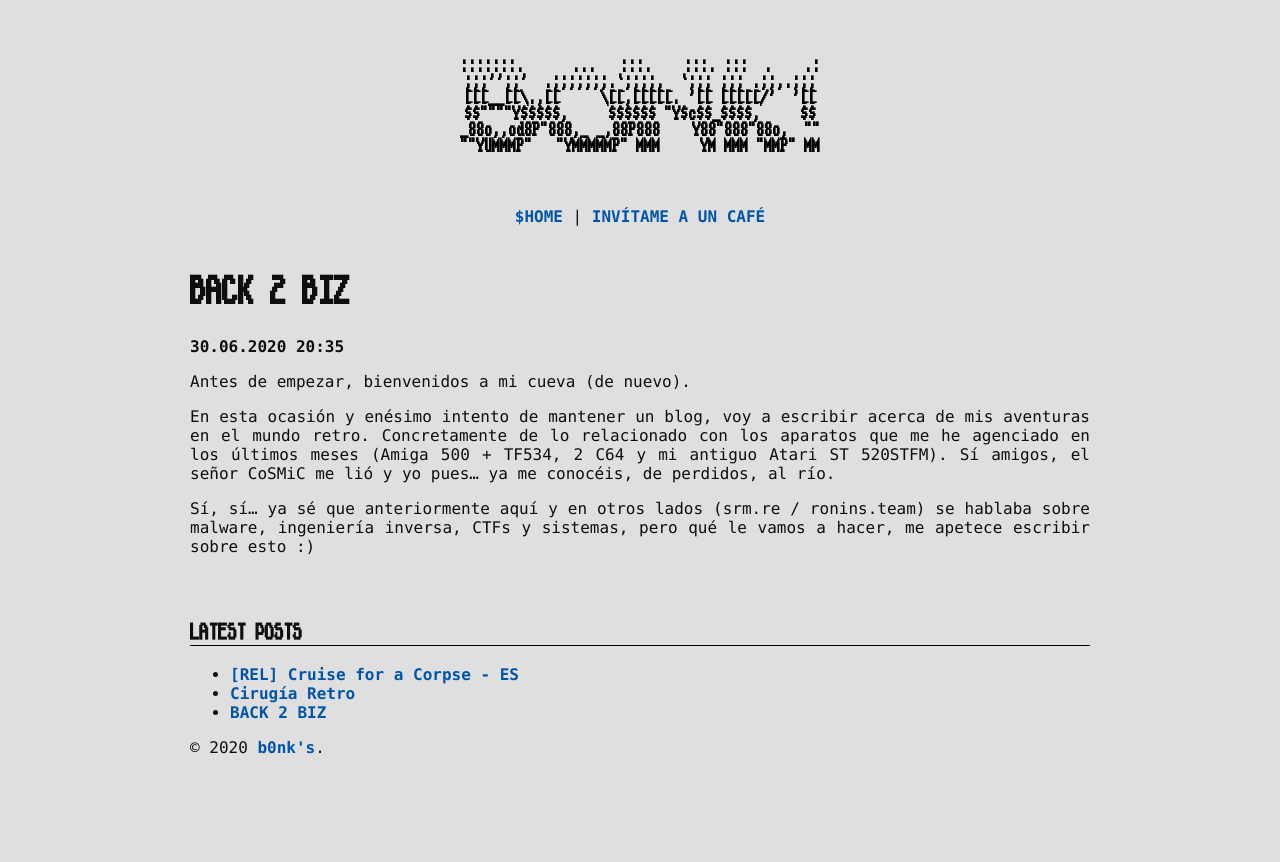
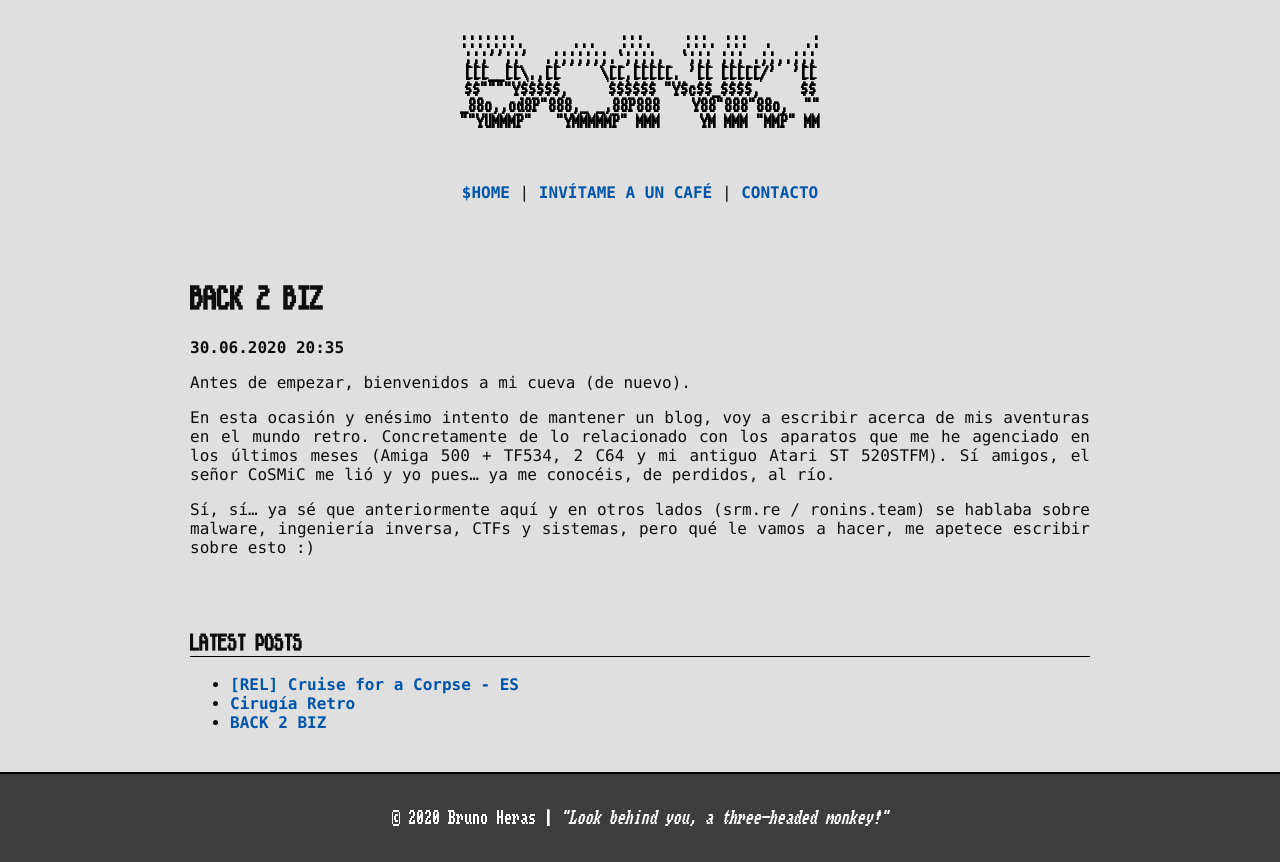
Before and after one commit to b0nkafe/blog, a plain HTML site: page posts/back2biz/index.html in a window 1280 px wide. Before the commit the page ends 800 px from the top, so only its background shows below. Drawn offline with Linux system fonts and the light colour scheme.

Commit message:
CSS tweaks

```diff
--- a/css/style.css
+++ b/css/style.css
@@ -25,14 +25,35 @@ html {
 }
 
 body {
-    max-width:900px;
-    margin:40px auto;
-    padding:0 10px;
-    font-size:16px/1.5;
+    /* margin:40px auto; */
+    /* padding:0 10px; */
+    margin: 0px;
+    font-size:14px/1.3;
     font-family: Consolas, Monospace;
     color:#0e0e0e;
     background: #dfdfdf;
 }
+
+main {
+    max-width:900px;
+    margin:40px auto;
+    padding:0 10px;
+    font-size:14px/1.3;
+    font-family: Consolas, Monospace;
+    color:#0e0e0e;
+    background: #dfdfdf;
+}
+
+aside {
+    max-width:900px;
+    margin:40px auto;
+    padding:0 10px;
+    font-size:14px/1.3;
+    font-family: Consolas, Monospace;
+    color:#0e0e0e;
+    background: #dfdfdf;
+}
+
 
 h1,h2,h3 {
     line-height:1.2;
@@ -41,7 +62,7 @@ h1,h2,h3 {
 
 h1, h1 a:link, h1 a:hover, h1 a:visited {
     text-transform: uppercase;
-    font-size: 24pt;
+    font-size: 20pt;
     width: 100%;
 }
 
@@ -197,3 +218,27 @@ img {
    margin-right: auto; */
    margin: 20px auto 20px auto;
 }
+
+footer {
+    background: #3d3d3d;
+    border-top: 2px solid #000;
+    color: #fff;
+    font-family: Topaz;
+    /* padding: 20px; */
+    text-align: center;
+    width:100%;
+    padding-top: 20px;
+    padding-bottom: 20px;
+    position: absolute;
+}
+
+footer p a:visited, footer p a:link {
+    color: #fff;
+    font-weight: normal;
+}
+
+
+footer p a:hover {
+    color: #05a;
+    font-weight: normal;
+}
--- a/posts/back2biz/index.html
+++ b/posts/back2biz/index.html
@@ -24,7 +24,7 @@ _88o,,od8P"888,_ _,88P888    Y88"888"88o,  ""
 	</pre>
 	<div style="float: right;"></div><br>
 	<nav id="menu">
-			<a href="/"><b>$HOME</b></a> | <a href="https://paypal.me/b0nkafe">INVÍTAME A UN CAFÉ</a>
+			<a href="/"><b>$HOME</b></a> | <a href="https://paypal.me/b0nkafe">INVÍTAME A UN CAFÉ</a> | <a href="mailto:srm@b0nk.com">CONTACTO</a>
 
 </header>
 
@@ -62,7 +62,7 @@ _88o,,od8P"888,_ _,88P888    Y88"888"88o,  ""
 
 
 	<footer>
-	<p>&copy; 2020 <a href="http://www.b0nk.com/"><b>b0nk&#39;s</b></a>.
+	<p>&copy; 2020 <a href="http://www.b0nk.com/">Bruno Heras</a> <b>|</b> <i>"Look behind you, a three-headed monkey!"</i>
 	</p>
 </footer>
 
```
Also changed, not shown: categories/index.html (+2 -2 lines), index.html (+2 -2 lines), posts/cirugia-retro/index.html (+2 -2 lines), posts/cruise_for_a_corpse_es/index.html (+2 -2 lines), posts/index.html (+2 -2 lines), tags/atari-st/index.html (+2 -2 lines), tags/index.html (+2 -2 lines).
